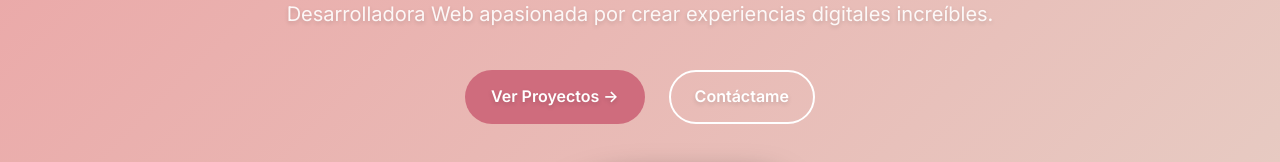
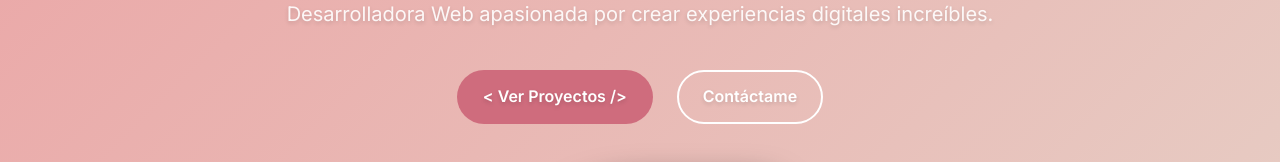
Before and after one commit to Carol-88/Final-Project-M1, a plain HTML site: page index.html in a window 1280 px wide. Shown: the part 210-372 px from the top of the page. Drawn offline with Linux system fonts and the light colour scheme.

Commit message:
scape symbol in html

```diff
--- a/index.html
+++ b/index.html
@@ -77,7 +77,7 @@
             </p>
             <div class="hero-cta">
               <a href="#projects" class="button button--primary"
-                >Ver Proyectos -></a
+                >&lt; Ver Proyectos /></a
               >
               <a href="#contact" class="button button--outline">Contáctame</a>
             </div>
```
